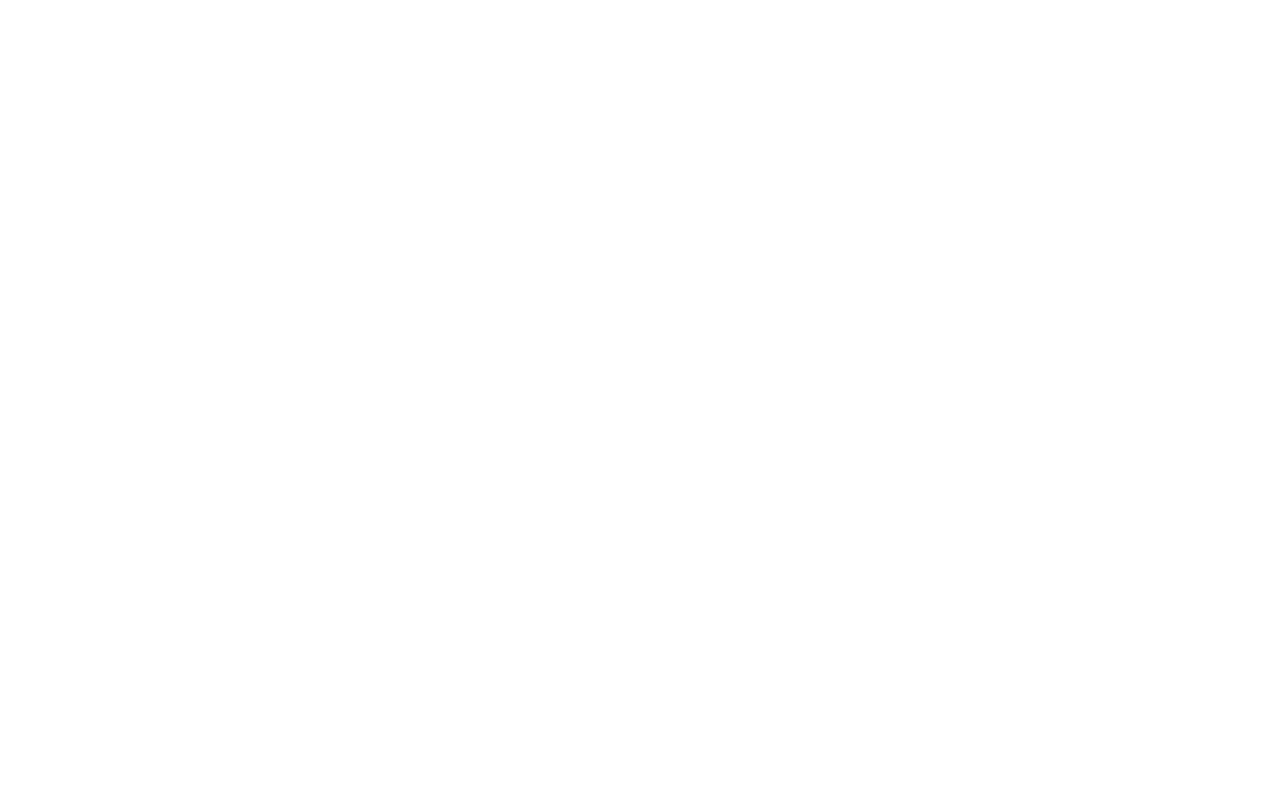
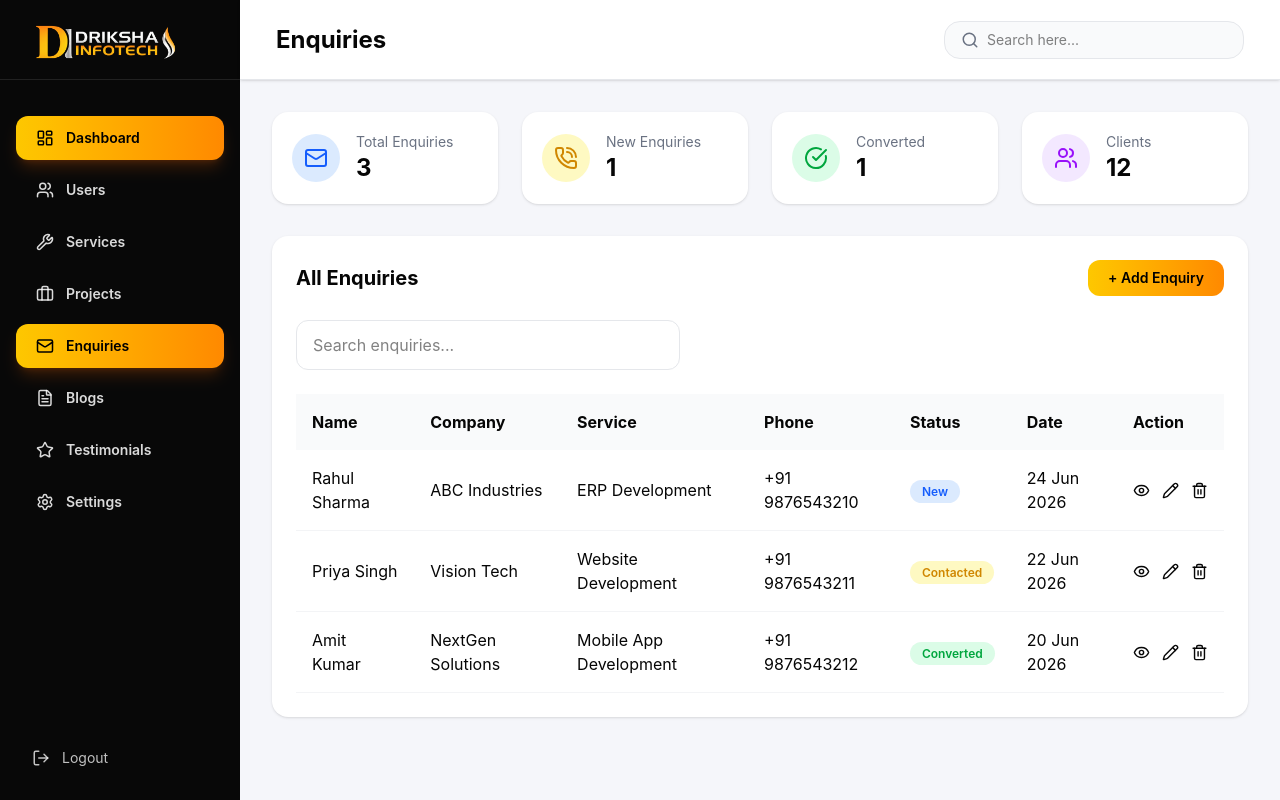
Before and after one commit to Riyakuila/DemoProject, a React (Vite) app in the folder Frontend/: page /dashboard/enquiries in a window 1280 px wide. Before the commit this address had no page. Built offline with nearby package versions, Linux system fonts and the light colour scheme.

Commit message:
Update enquiries page and app routes

```diff
--- a/Frontend/src/App.jsx
+++ b/Frontend/src/App.jsx
@@ -18,6 +18,9 @@
 import Users from "./Dashboard/Pages/Users";
 import Services from "./Dashboard/Pages/Services";
 import Projects from "./Dashboard/Pages/Projects";
+import Enquiries from "./Dashboard/Pages/Enquiries";
+import Blogs from "./Dashboard/Pages/Blogs";
+import Testimonials from "./Dashboard/Pages/Testimonials";
 
 function ScrollToTop() {
   const { pathname } = useLocation();
@@ -42,6 +45,9 @@
           <Route path="users" element={<Users />} />
           <Route path="services" element={<Services />} />
           <Route path="projects" element={<Projects />} />
+          <Route path="enquiries" element={<Enquiries />} />
+          <Route path="blogs" element={<Blogs />} />
+          <Route path="testimonials" element={<Testimonials />} />
         </Route>
       </Routes>
     );
--- /dev/null
+++ b/Frontend/src/Dashboard/Pages/Enquiries.jsx
@@ -0,0 +1,215 @@
+import { useState } from "react";
+import {
+Mail,
+PhoneCall,
+CheckCircle,
+Users,
+Eye,
+Pencil,
+Trash2,
+} from "lucide-react";
+
+function Enquiries() {
+const [search, setSearch] = useState("");
+
+const enquiriesData = [
+{
+name: "Rahul Sharma",
+company: "ABC Industries",
+service: "ERP Development",
+phone: "+91 9876543210",
+status: "New",
+date: "24 Jun 2026",
+},
+{
+name: "Priya Singh",
+company: "Vision Tech",
+service: "Website Development",
+phone: "+91 9876543211",
+status: "Contacted",
+date: "22 Jun 2026",
+},
+{
+name: "Amit Kumar",
+company: "NextGen Solutions",
+service: "Mobile App Development",
+phone: "+91 9876543212",
+status: "Converted",
+date: "20 Jun 2026",
+},
+];
+
+const filteredEnquiries = enquiriesData.filter(
+(enquiry) =>
+enquiry.name
+.toLowerCase()
+.includes(search.toLowerCase()) ||
+enquiry.company
+.toLowerCase()
+.includes(search.toLowerCase())
+);
+
+return ( <div> <div className="mb-8 grid gap-6 md:grid-cols-2 xl:grid-cols-4">
+{[
+{
+title: "Total Enquiries",
+value: enquiriesData.length,
+icon: Mail,
+color: "bg-blue-100 text-blue-600",
+},
+{
+title: "New Enquiries",
+value: enquiriesData.filter(
+(e) => e.status === "New"
+).length,
+icon: PhoneCall,
+color: "bg-yellow-100 text-yellow-600",
+},
+{
+title: "Converted",
+value: enquiriesData.filter(
+(e) => e.status === "Converted"
+).length,
+icon: CheckCircle,
+color: "bg-green-100 text-green-600",
+},
+{
+title: "Clients",
+value: "12",
+icon: Users,
+color: "bg-purple-100 text-purple-600",
+},
+].map((item) => {
+const Icon = item.icon;
+
+      return (
+        <div
+          key={item.title}
+          className="rounded-2xl bg-white p-5 shadow-sm"
+        >
+          <div className="flex items-center gap-4">
+            <div
+              className={`flex h-12 w-12 items-center justify-center rounded-full ${item.color}`}
+            >
+              <Icon size={24} />
+            </div>
+
+            <div>
+              <p className="text-sm text-gray-500">
+                {item.title}
+              </p>
+
+              <h3 className="text-2xl font-bold">
+                {item.value}
+              </h3>
+            </div>
+          </div>
+        </div>
+      );
+    })}
+  </div>
+
+  <div className="rounded-2xl bg-white p-6 shadow-sm">
+    <div className="mb-6 flex flex-col gap-4 md:flex-row md:items-center md:justify-between">
+      <h2 className="text-xl font-bold">
+        All Enquiries
+      </h2>
+
+      <button className="rounded-xl bg-gradient-to-r from-yellow-400 to-orange-400 px-5 py-2 text-sm font-semibold text-black">
+        + Add Enquiry
+      </button>
+    </div>
+
+    <input
+      type="text"
+      placeholder="Search enquiries..."
+      value={search}
+      onChange={(e) => setSearch(e.target.value)}
+      className="mb-6 w-full max-w-sm rounded-xl border border-gray-200 px-4 py-3 outline-none"
+    />
+
+    <div className="overflow-x-auto">
+      <table className="w-full min-w-[700px] text-left">
+        <thead>
+          <tr className="bg-gray-50">
+            <th className="px-4 py-4">Name</th>
+            <th className="px-4 py-4">Company</th>
+            <th className="px-4 py-4">Service</th>
+            <th className="px-4 py-4">Phone</th>
+            <th className="px-4 py-4">Status</th>
+            <th className="px-4 py-4">Date</th>
+            <th className="px-4 py-4">Action</th>
+          </tr>
+        </thead>
+
+        <tbody>
+          {filteredEnquiries.map((enquiry) => (
+            <tr
+              key={enquiry.phone}
+              className="border-b border-gray-100 hover:bg-gray-50"
+            >
+              <td className="px-4 py-4">
+                {enquiry.name}
+              </td>
+
+              <td className="px-4 py-4">
+                {enquiry.company}
+              </td>
+
+              <td className="px-4 py-4">
+                {enquiry.service}
+              </td>
+
+              <td className="px-4 py-4">
+                {enquiry.phone}
+              </td>
+
+              <td className="px-4 py-4">
+                <span
+                  className={`rounded-full px-3 py-1 text-xs font-semibold ${
+                    enquiry.status === "New"
+                      ? "bg-blue-100 text-blue-600"
+                      : enquiry.status ===
+                        "Contacted"
+                      ? "bg-yellow-100 text-yellow-600"
+                      : enquiry.status ===
+                        "Converted"
+                      ? "bg-green-100 text-green-600"
+                      : "bg-red-100 text-red-600"
+                  }`}
+                >
+                  {enquiry.status}
+                </span>
+              </td>
+
+              <td className="px-4 py-4">
+                {enquiry.date}
+              </td>
+
+              <td className="px-4 py-4">
+                <div className="flex gap-3">
+                  <button>
+                    <Eye size={17} />
+                  </button>
+
+                  <button>
+                    <Pencil size={17} />
+                  </button>
+
+                  <button>
+                    <Trash2 size={17} />
+                  </button>
+                </div>
+              </td>
+            </tr>
+          ))}
+        </tbody>
+      </table>
+    </div>
+  </div>
+</div>
+
+);
+}
+
+export default Enquiries;
```
